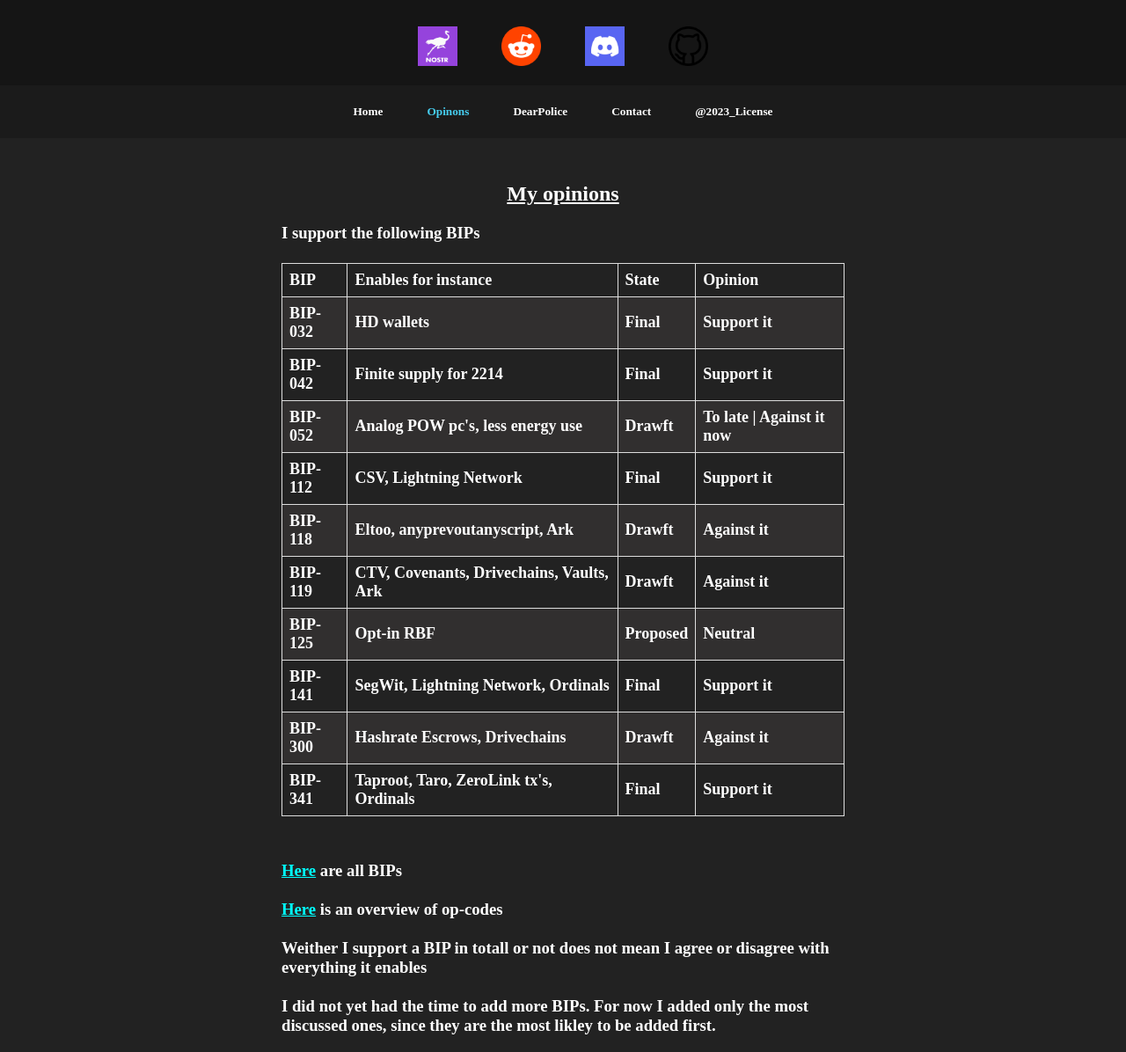
After one commit to RealCocoArdo/Coco_Ardo, a PHP site: page /pages/opinions.html in a window 1280 px wide. The commit adds this page. Shown: the whole page at 88% size. Run offline with PHP 8.4, Linux system fonts and the light colour scheme.

Commit message:
Added BIP opinions

```diff
--- a/main.css
+++ b/main.css
@@ -4,6 +4,9 @@ body{
     color: #FFFFFF;
     background-color: #222222;
     text-align: center;
+}
+h2{
+    font-size: 18px;
 }
     #one{
         margin-top: 50px;
@@ -77,8 +80,9 @@ body{
             .listcontact li{
                 margin: 0%;
                 padding: 0%;
-                padding-right: 50px;
-                padding-left: 50px;
+                padding-right: 25px;
+                padding-left: 25px;
+                color: rgb(70, 206, 240);
             }
                 .listcontact li a{
                     color: #FFFFFF;
@@ -89,6 +93,12 @@ body{
                     }
 
 @media (max-width:1000px) {
+    h3{
+        font-size: 40px;
+    }
+    h2{
+        font-size: 35px;
+    }
     #two, #three, #four{
         margin-left: 15%;
         padding-right: 15%;
--- a/pages/contact.html
+++ b/pages/contact.html
@@ -19,8 +19,9 @@
         <footer class="footercontact">                                <!--Imprint Privacy policy @2022-->
             <ul class="listcontact">
                 <li><h5><a href="../index.html">Home</a></h5></li>
-                <li><h5><a href="#">Contact</a></h5></li>
-                <li><h5><a href="police.html">DearPolice</a></5></li>
+                <li><h5><a href="opinions.html">Opinions</a></h5></li>
+                <li><h5><a href="police.html">DearPolice</a></h5></li>
+                <li><h5>Contact</h5></li>
                 <li><h5><a href="https://github.com/RealCocoArdo/Coco_Ardo/blob/main/LICENSE.md" target="_blank">@<script>document.write(/\d{4}/.exec(Date())[0])</script>_License</a></h5></li>
             </ul>
         </footer>
--- /dev/null
+++ b/pages/opinions.html
@@ -0,0 +1,78 @@
+<!DOCTYPE html>
+<html>
+    <head>
+        <title>Coco_Ardo</title>
+        <link rel="shortcut icon" href="../pictures/Favicon.png" type="image/png">
+        <link rel="stylesheet" href="../main.css">
+        <script src="../main.js"></script>
+    </head>
+    <body>
+        <footer class="footeroverview">                                 <!--Social Media-->
+            <ul class="listoverview">
+                <li><a href="https://snort.social/p/npub1cj9xlvy6qd2ck8k02qw79nsf4jf4hslu94e77k6evdl8t0xa7f2syga2tw" target="_blank"><img src="../pictures/Nostr.png" alt="Nostr"></a></li>
+                <li><a href="https://www.reddit.com/user/Coco_Ardo/" target="_blank"><img src="../pictures/Reddit.png" alt="Reddit"></a></li>
+                <li><a href="https://discord.gg/DMP53qDM7c" target="_blank"><img src="../pictures/Discord.png" alt="Discord"></a></li>
+                <li><a href="https://github.com/RealCocoArdo" target="_blank"><img src="../pictures/Github.png" alt="Github"></a></li>
+            </ul>
+        </footer>
+
+        <footer class="footercontact">                                <!--Imprint Privacy policy @2022-->
+            <ul class="listcontact">
+                <li><h5><a href="../index.html">Home</a></h5></li>
+                <li><h5>Opinons</h5></li>
+                <li><h5><a href="police.html">DearPolice</a></h5></li>
+                <li><h5><a href="contact.html">Contact</a></h5></li>
+                <li><h5><a href="https://github.com/RealCocoArdo/Coco_Ardo/blob/main/LICENSE.md" target="_blank">@<script>document.write(/\d{4}/.exec(Date())[0])</script>_License</a></h5></li>
+            </ul>
+        </footer>
+
+        <section id="one">
+            <h1><u>My opinions</u></h1>
+        </section>
+        <section id="three">
+            <p>
+            <h3>I support the following BIPs</h3>
+
+            <h2><table>
+                <h1><tr><th>BIP</th><th>Enables for instance</th><th>State</th><th>Opinion</th></tr></h1>
+                <tr>
+                    <td>BIP-032</td><td>HD wallets</td><td>Final</td><td>Support it</td>
+                </tr>
+                <tr>
+                    <td>BIP-042</td><td>Finite supply for 2214</td><td>Final</td><td>Support it</td>
+                </tr>
+                <tr>
+                    <td>BIP-052</td><td>Analog POW pc's, less energy use</td><td>Drawft</td><td>To late | Against it now</td>
+                </tr>
+                <tr>
+                    <td>BIP-112</td><td>CSV, Lightning Network</td><td>Final</td><td>Support it</td>
+                </tr>
+                <tr>
+                    <td>BIP-118</td><td>Eltoo, anyprevoutanyscript, Ark</td><td>Drawft</td><td>Against it</a></td>
+                </tr>
+                <tr>
+                    <td>BIP-119</td><td>CTV, Covenants, Drivechains, Vaults, Ark</td><td>Drawft</td><td>Against it</td>
+                </tr>
+                <tr>
+                    <td>BIP-125</td><td>Opt-in RBF</td><td>Proposed</td><td>Neutral</td>
+                </tr>
+                <tr>
+                    <td>BIP-141</td><td>SegWit, Lightning Network, Ordinals</td><td>Final</td><td>Support it</td>
+                </tr>
+                <tr>
+                    <td>BIP-300</td><td>Hashrate Escrows, Drivechains</td><td>Drawft</td><td>Against it</td>
+                </tr>
+                <tr>
+                    <td>BIP-341</td><td>Taproot, Taro, ZeroLink tx's, Ordinals</td><td>Final</td><td>Support it</td>
+                </tr>
+            </table></h2>
+            <br>
+            <h3>
+                <a href="https://github.com/bitcoin/bips/blob/master/README.mediawiki" target="_blank">Here</a> are all BIPs<br>
+                <br><a href="https://en.bitcoin.it/wiki/Script" target="_blank">Here</a> is an overview of op-codes<br>
+                <br>Weither I support a BIP in totall or not does not mean I agree or disagree with everything it enables<br>
+                <br>I did not yet had the time to add more BIPs. For now I added only the most discussed ones, since they are the most likley to be added first.</h3>
+            </p>
+        </section>
+    </body>
+</html>
--- a/pages/police.html
+++ b/pages/police.html
@@ -19,8 +19,9 @@
         <footer class="footercontact">                                <!--Imprint Privacy policy @2022-->
             <ul class="listcontact">
                 <li><h5><a href="../index.html">Home</a></h5></li>
+                <li><h5><a href="opinions.html">Opinions</a></h5></li>
+                <li><h5>DearPolice</h5></li>
                 <li><h5><a href="contact.html">Contact</a></h5></li>
-                <li><h5><a href="#">DearPolice</a></5></li>
                 <li><h5><a href="https://github.com/RealCocoArdo/Coco_Ardo/blob/main/LICENSE.md" target="_blank">@<script>document.write(/\d{4}/.exec(Date())[0])</script>_License</a></h5></li>
             </ul>
         </footer>
@@ -37,7 +38,7 @@
             <br><br><br>Best regards
             <br><br>Coco_Ardo
             <br><br><br><br><br>Post scriptum
-            <br>I do not contribute to illegal activities and I am there for willing to help clarify misunderstandings.
+            <br>I do not break the law and I am there for willing to help clarify misunderstandings.
         </section>
 
     </body>
```
Also changed, not shown: index.html (+5 -5 lines).
